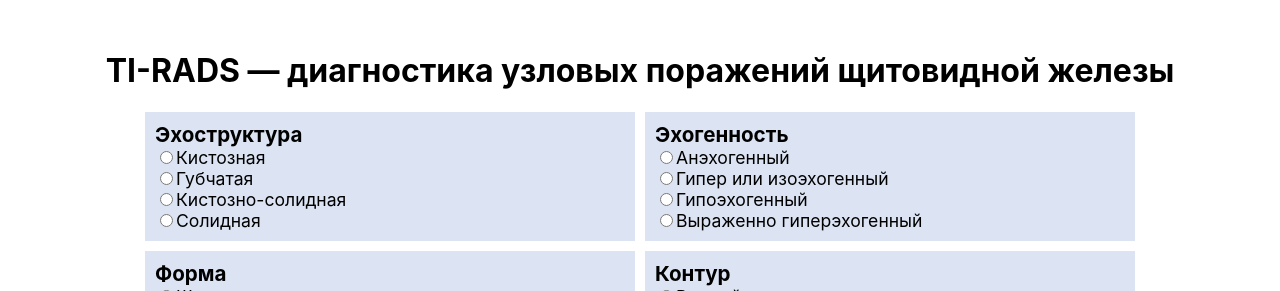
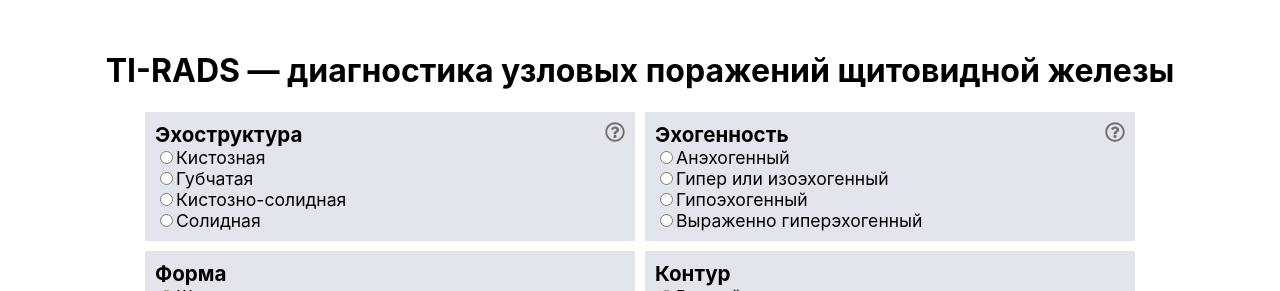
Before and after one commit to vadicusrad/acr-tirads, a React (Create React App) app: page / in a window 1280 px wide. Shown: the top 291 px of the page. Built offline with nearby package versions, Linux system fonts and the light colour scheme.

Commit message:
Added question icons and referense window

```diff
--- a/src/App.css
+++ b/src/App.css
@@ -1,8 +1,6 @@
 .app {
-  /* width: 1200px; */
   margin: 0 auto;
   padding: 30px;
-  /* background: rgba(102, 135, 197, 0.212); */
   display: flex;
   justify-content: center;
   align-items: center;
@@ -20,8 +18,9 @@ h4 {
   display: flex;
   flex-direction: column;
   max-width: 470px;
-  background: rgba(89, 127, 197, 0.212);
+  background: rgba(120, 135, 163, 0.212);
   padding: 10px;
+  position: relative;
 }
 
 .node {
--- a/src/Components/NodeComposition/NodeComposition.js
+++ b/src/Components/NodeComposition/NodeComposition.js
@@ -1,8 +1,9 @@
-import { useState } from "react";
-
+import QuestionIcon from "../QuestionIcon/QuestionIcon";
+import REFERENCEINFORMATION from "../ReferenceInformation/ReferenceInformation";
 function NodeComposition({ editObject }) {
   return (
     <div className="nodeCriterion nodeComposition">
+      <QuestionIcon reference={REFERENCEINFORMATION.composition} />
       <h3>Эхоструктура</h3>
 
       <label htmlFor="nodeComposition-cystic">
--- a/src/Components/NodeEchogenicity/NodeEchogenicity.js
+++ b/src/Components/NodeEchogenicity/NodeEchogenicity.js
@@ -1,6 +1,10 @@
+import QuestionIcon from "../QuestionIcon/QuestionIcon";
+import REFERENCEINFORMATION from "../ReferenceInformation/ReferenceInformation";
+
 function NodeEchogenicity({ editObject }) {
   return (
     <div className="nodeCriterion nodeEchogenicity">
+      <QuestionIcon reference={REFERENCEINFORMATION.echogenicity} />
       <h3>Эхогенность</h3>
 
       <label htmlFor="nodeEchogenicity-anechoic">
--- /dev/null
+++ b/src/Components/QuestionIcon/QuestionIcon.css
@@ -0,0 +1,24 @@
+.question {
+  position: absolute;
+  right: 10px;
+  top: 10px;
+  width: 20px;
+  cursor: pointer;
+}
+
+.question-window {
+  display: none;
+  min-width: 450px;
+  min-height: 170px;
+  background: white;
+  position: absolute;
+  top: 35px;
+  right: -6px;
+  z-index: 5;
+  padding: 8px;
+  box-shadow: 12px 13px 23px 7px rgba(34, 60, 80, 0.24);
+}
+
+.question:hover .question-window {
+  display: block;
+}
--- /dev/null
+++ b/src/Components/QuestionIcon/QuestionIcon.js
@@ -0,0 +1,27 @@
+import "./QuestionIcon.css";
+
+function QuestionIcon({ reference }) {
+  return (
+    <div className="question">
+      <svg
+        width="20px"
+        height="20px"
+        aria-hidden="true"
+        focusable="false"
+        data-prefix="far"
+        data-icon="question-circle"
+        className="svg-inline--fa fa-question-circle fa-w-16"
+        role="img"
+        xmlns="http://www.w3.org/2000/svg"
+        viewBox="0 0 512 512"
+      >
+        <path
+          fill="#707070"
+          d="M256 8C119.043 8 8 119.083 8 256c0 136.997 111.043 248 248 248s248-111.003 248-248C504 119.083 392.957 8 256 8zm0 448c-110.532 0-200-89.431-200-200 0-110.495 89.472-200 200-200 110.491 0 200 89.471 200 200 0 110.53-89.431 200-200 200zm107.244-255.2c0 67.052-72.421 68.084-72.421 92.863V300c0 6.627-5.373 12-12 12h-45.647c-6.627 0-12-5.373-12-12v-8.659c0-35.745 27.1-50.034 47.579-61.516 17.561-9.845 28.324-16.541 28.324-29.579 0-17.246-21.999-28.693-39.784-28.693-23.189 0-33.894 10.977-48.942 29.969-4.057 5.12-11.46 6.071-16.666 2.124l-27.824-21.098c-5.107-3.872-6.251-11.066-2.644-16.363C184.846 131.491 214.94 112 261.794 112c49.071 0 101.45 38.304 101.45 88.8zM298 368c0 23.159-18.841 42-42 42s-42-18.841-42-42 18.841-42 42-42 42 18.841 42 42z"
+        ></path>
+      </svg>
+      <div className="question-window">{reference}</div>
+    </div>
+  );
+}
+export default QuestionIcon;
--- /dev/null
+++ b/src/Components/ReferenceInformation/ReferenceInformation.js
@@ -0,0 +1,8 @@
+const REFERENCEINFORMATION = {
+  composition:
+    "Кистозный и микрокистозный(губчатый): преимущественно состоит( > 50%) из небольших кистозных пространств: не добавляйте дополнительные баллы. Смешанные - кистозный и тканевой: назначьте баллы для преобладающего тканевого компонента. Назначьте 2 балла если, если состав не может быть определен из-за кальцификации.",
+  echogenicity:
+    "Анэхогенный: применяется к кистозным или почти полностью кистозным узлам. Гиперэхогенный / изоэхогенный / гипоэхогенный: в сравнении с прилежащей паренхимой. Выраженно гипоэхогенный: более гипоэхогенный чем окружающие мышцы. Присвойте 1 балл, если эхогенность не может быть определена",
+};
+
+export default REFERENCEINFORMATION;
```
